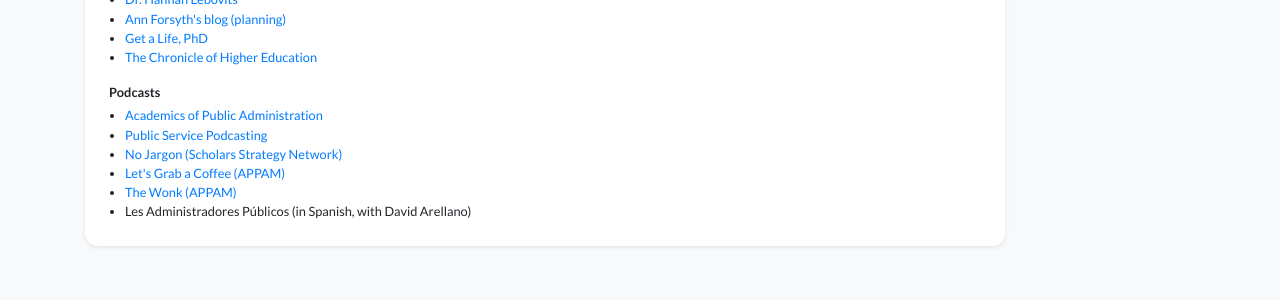
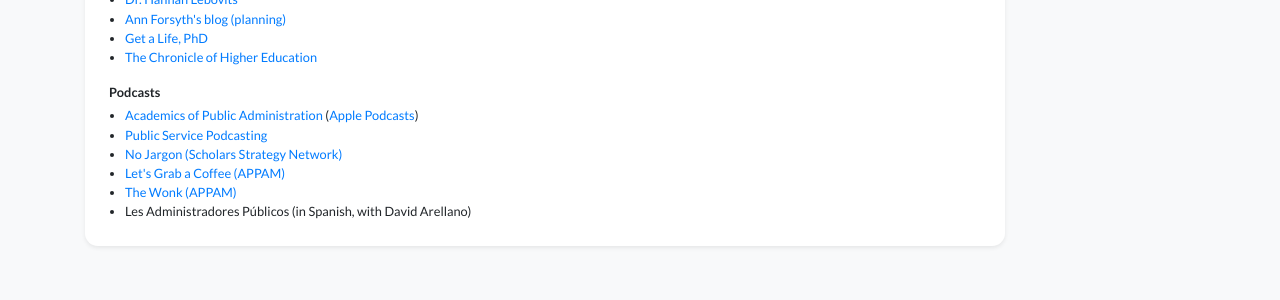
Before and after one commit to anamariadimand/anamariadimand.github.io, a Jekyll site: the page built from resources.html, in a window 1280 px wide and 900 px high, scrolled down 3522 px. Shown: the part 514-814 px from the top of the window. Built offline with Jekyll 4.4.1, drawn with Linux system fonts in a browser that asks for light colours; nearby versions of some CDN libraries; a style sheet for code colours, icons or effects is not loaded.

Commit message:
Add Apple Podcasts link for Academics of PA
Co-Authored-By: Claude Opus 4.8 <noreply@anthropic.com>

```diff
--- a/resources.html
+++ b/resources.html
@@ -272,7 +272,7 @@ navbar_title: Resources
                 </ul>
                 <p class="small mb-1 font-weight-bold">Podcasts</p>
                 <ul class="small mb-0 pl-3">
-                    <li><a href="https://academicsofpa.podbean.com/" target="_blank">Academics of Public Administration</a></li>
+                    <li><a href="https://academicsofpa.podbean.com/" target="_blank">Academics of Public Administration</a> (<a href="https://podcasts.apple.com/us/podcast/academics-of-pa/id1453287244" target="_blank">Apple Podcasts</a>)</li>
                     <li><a href="http://www.publicservicepodcasting.com" target="_blank">Public Service Podcasting</a></li>
                     <li><a href="https://scholars.org/podcast" target="_blank">No Jargon (Scholars Strategy Network)</a></li>
                     <li><a href="https://www.appam.org/lets-grab-a-coffee-a-new-podcast-from-appam/" target="_blank">Let's Grab a Coffee (APPAM)</a></li>
```
